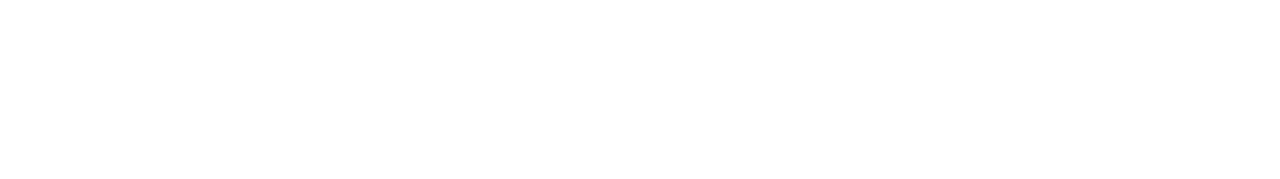
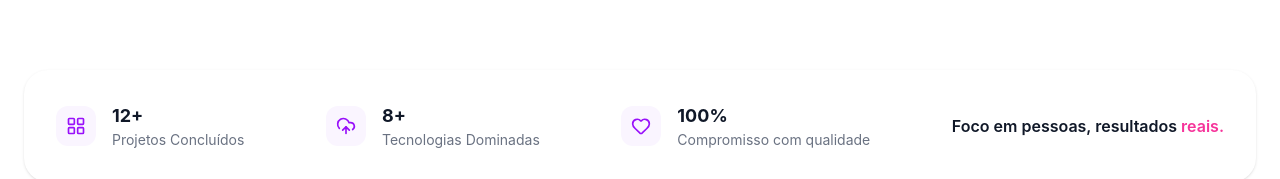
Before and after one commit to sofiasbrinas/portfolio, a React (Vite) app: page / in a window 1280 px wide. Shown: the part 914-1093 px from the top of the page. Before the commit the page ends 984 px from the top, so only its background shows below. Built offline with nearby package versions, Linux system fonts and the light colour scheme.

Commit message:
feat: cria seção Stats com ícones lucide-react

```diff
--- a/package.json
+++ b/package.json
@@ -11,6 +11,7 @@
   },
   "dependencies": {
     "@tailwindcss/vite": "^4.3.3",
+    "lucide-react": "^1.25.0",
     "react": "^19.2.7",
     "react-dom": "^19.2.7",
     "tailwindcss": "^4.3.3"
--- a/src/App.tsx
+++ b/src/App.tsx
@@ -1,11 +1,13 @@
 import Header from './components/layout/Header'
 import Hero from './components/sections/Hero'
+import Stats from './components/sections/Stats'
 
 function App(){
   return(
     <div>
       <Header />
       <Hero />
+      <Stats />
     </div>
   )
 }
--- /dev/null
+++ b/src/components/sections/Stats.tsx
@@ -0,0 +1,33 @@
+import { LayoutGrid, CloudUpload, Heart } from 'lucide-react'
+
+const stats = [
+    { icon: LayoutGrid, value: "12+", label: "Projetos Concluídos"},
+    { icon: CloudUpload, value: "8+", label: "Tecnologias Dominadas"},
+    { icon: Heart, value: "100%", label: "Compromisso com qualidade"},
+]
+
+export default function Stats() {
+    return(
+        <section className="mx-6 rounded-3xl bg-white shadow-sm px-8 py-8 flex flex-wrap items-center justify-between gap-8">
+            {stats.map((stat) => {
+                const Icon = stat.icon
+                return(
+                    <div key={stat.label} className="flex items-center gap-4">
+                        <span className="flex h-10 w-10 items-center justify-center rounded-xl bg-purple-50 text-purple-600">
+                            <Icon size={20} />
+                        </span>
+                        <div className="text-left">
+                            <p className="text-lg font-bold text-gray-900">{stat.value}</p>
+                            <p className="text-sm text-gray-500">{stat.label}</p>
+                        </div>
+                    </div>
+                )
+            })}
+
+            <p className="text=sm font-semibold text-gray-900">
+                Foco em pessoas, resultados{" "}
+                <span className="text-pink-500">reais.</span>
+            </p>
+        </section>
+    )
+}
```
Also changed, not shown: 1 other file (tests, documents, lock files or other folders).
